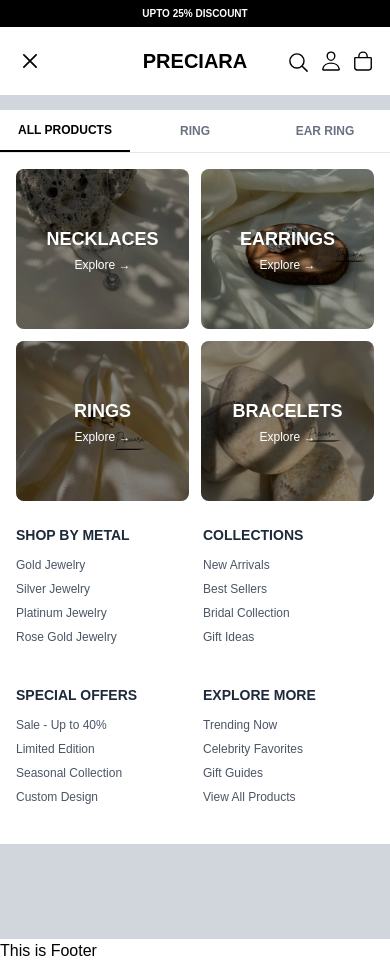
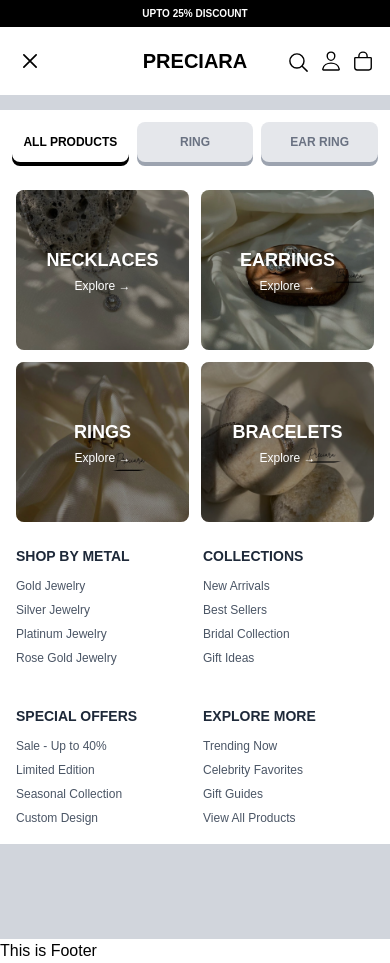
Before and after one commit to anik-siddiky/PRECIARA-CLIENT, a React (Vite) app: page / in a window 390 px wide. Both pictures are taken after a click on the element 75 px from the left and 61 px from the top of the page. Built offline with nearby package versions, Linux system fonts and the light colour scheme.

Commit message:
fixed the navigation tab for mobile devices

```diff
--- a/src/Components/Navbar/MobileDrawerContent.jsx
+++ b/src/Components/Navbar/MobileDrawerContent.jsx
@@ -126,12 +126,43 @@ const EarringContent = () => (
     </div>
 );
 
+const tabIndex = {
+    allProducts: 0,
+    ring: 1,
+    earring: 2
+};
+
 const MobileDrawerContent = ({ activeTab }) => {
+    const getTabClasses = (tabName) => {
+        const isActive = activeTab === tabName;
+
+        if (isActive) {
+            return 'opacity-100 translate-x-0';
+        }
+
+        const currentIndex = tabIndex[activeTab];
+        const thisIndex = tabIndex[tabName];
+
+        if (thisIndex < currentIndex) {
+            return 'opacity-0 -translate-x-full absolute inset-0 pointer-events-none';
+        } else {
+            return 'opacity-0 translate-x-full absolute inset-0 pointer-events-none';
+        }
+    };
+
     return (
-        <div className='overflow-y-auto scrollbar-hide h-full'>
-            {activeTab === 'allProducts' && <AllProductsContent />}
-            {activeTab === 'ring' && <RingContent />}
-            {activeTab === 'earring' && <EarringContent />}
+        <div className='overflow-y-auto scrollbar-hide h-full relative overflow-x-hidden'>
+            <div className={`transition-all duration-300 ease-in-out ${getTabClasses('allProducts')}`}>
+                <AllProductsContent />
+            </div>
+
+            <div className={`transition-all duration-300 ease-in-out ${getTabClasses('ring')}`}>
+                <RingContent />
+            </div>
+
+            <div className={`transition-all duration-300 ease-in-out ${getTabClasses('earring')}`}>
+                <EarringContent />
+            </div>
         </div>
     );
 };
--- a/src/Components/Navbar/MobileDrawerTabs.jsx
+++ b/src/Components/Navbar/MobileDrawerTabs.jsx
@@ -6,16 +6,15 @@ const tabs = [
 
 const MobileDrawerTabs = ({ activeTab, setActiveTab }) => {
     return (
-        <div className='flex border-b border-gray-200'>
+        <div className='flex gap-2 p-3'>
             {tabs.map((tab) => (
                 <button
                     key={tab.name}
                     onClick={() => setActiveTab(tab.name)}
-                    className={`flex-1 py-3 text-xs font-bold transition-all duration-300 ${
-                        activeTab === tab.name
-                            ? 'text-black border-b-2 border-black'
-                            : 'text-gray-500 hover:text-gray-700'
-                    }`}
+                    className={`flex-1 py-3 text-xs font-bold transition-all duration-300 rounded-lg ${activeTab === tab.name
+                            ? 'bg-white text-black shadow-[0_4px_0_0_#000] translate-y-0'
+                            : 'bg-gray-200 text-gray-500 shadow-[0_4px_0_0_#9ca3af] hover:-translate-y-0.5 hover:shadow-[0_6px_0_0_#9ca3af]'
+                        } active:translate-y-0.5 active:shadow-[0_2px_0_0_#000]`}
                 >
                     {tab.label}
                 </button>
```
